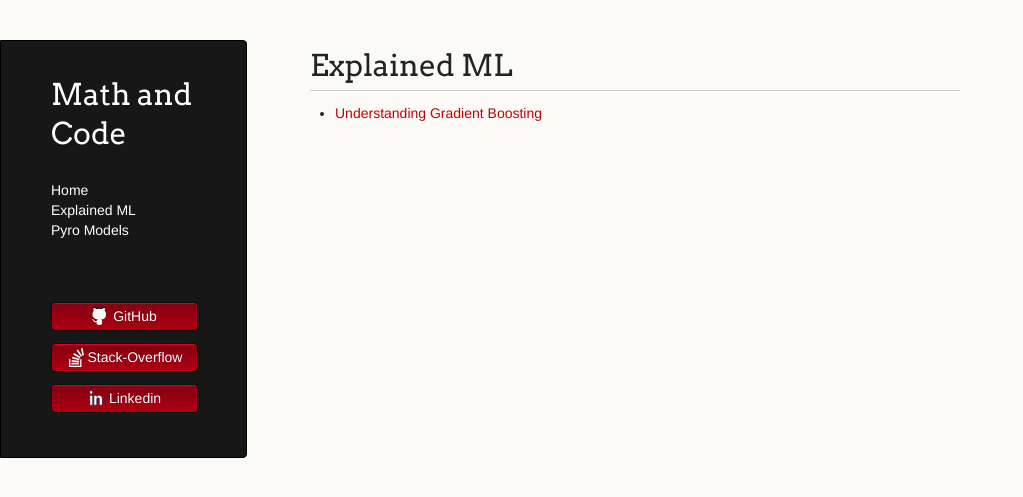
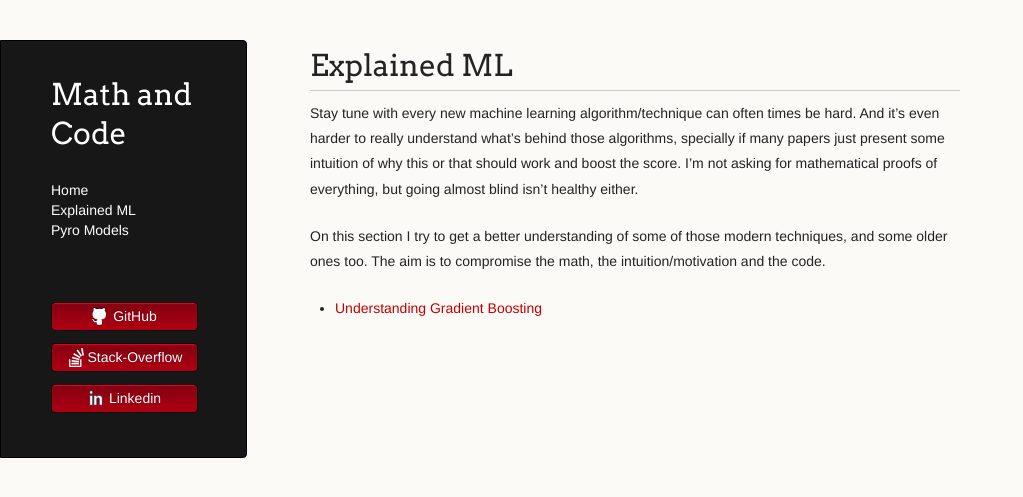
Before and after one commit to LemonPy29/LemonPy29.github.io, a Jekyll site: the page built from explained-ml.md, in a window 1280 px wide. Shown: the top 497 px of the page, without its empty margins (0-1023 px from the left). Built offline with Jekyll 4.4.1, drawn with Linux system fonts in a browser that asks for light colours; nearby versions of some CDN libraries; the repository's description, which GitHub fills in, is left out.

Commit message:
Update explained-ml.md

```diff
--- a/explained-ml.md
+++ b/explained-ml.md
@@ -3,5 +3,8 @@ layout: page
 title: Explained ML
 nav: true
 ---
+Stay tune with every new machine learning algorithm/technique can often times be hard. And it's even harder to really understand what's behind those algorithms, specially if many papers just present some intuition of why this or that should work and boost the score. I'm not asking for mathematical proofs of everything, but going almost blind isn't healthy either.
+
+On this section I try to get a better understanding of some of those modern techniques, and some older ones too. The aim is to compromise the math, the intuition/motivation and the code.
 
 * [Understanding Gradient Boosting](explained-ml/gradient-boosting.html)
```
